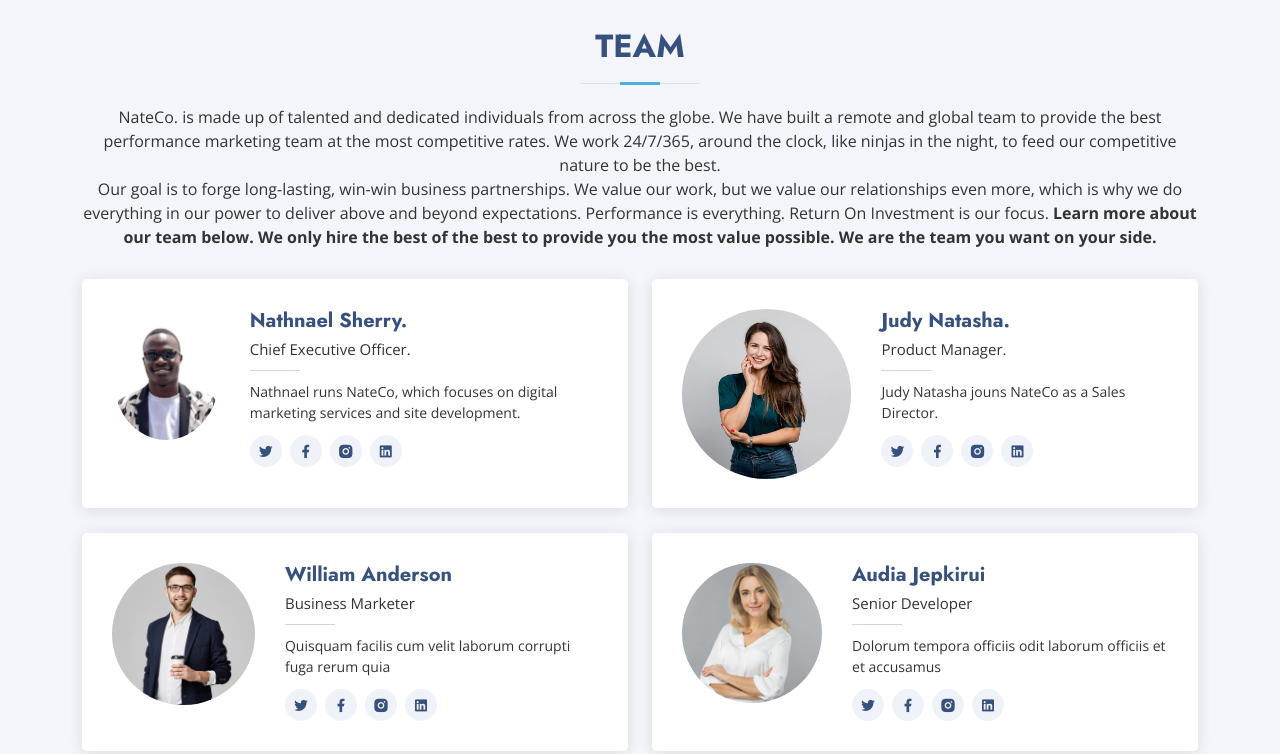
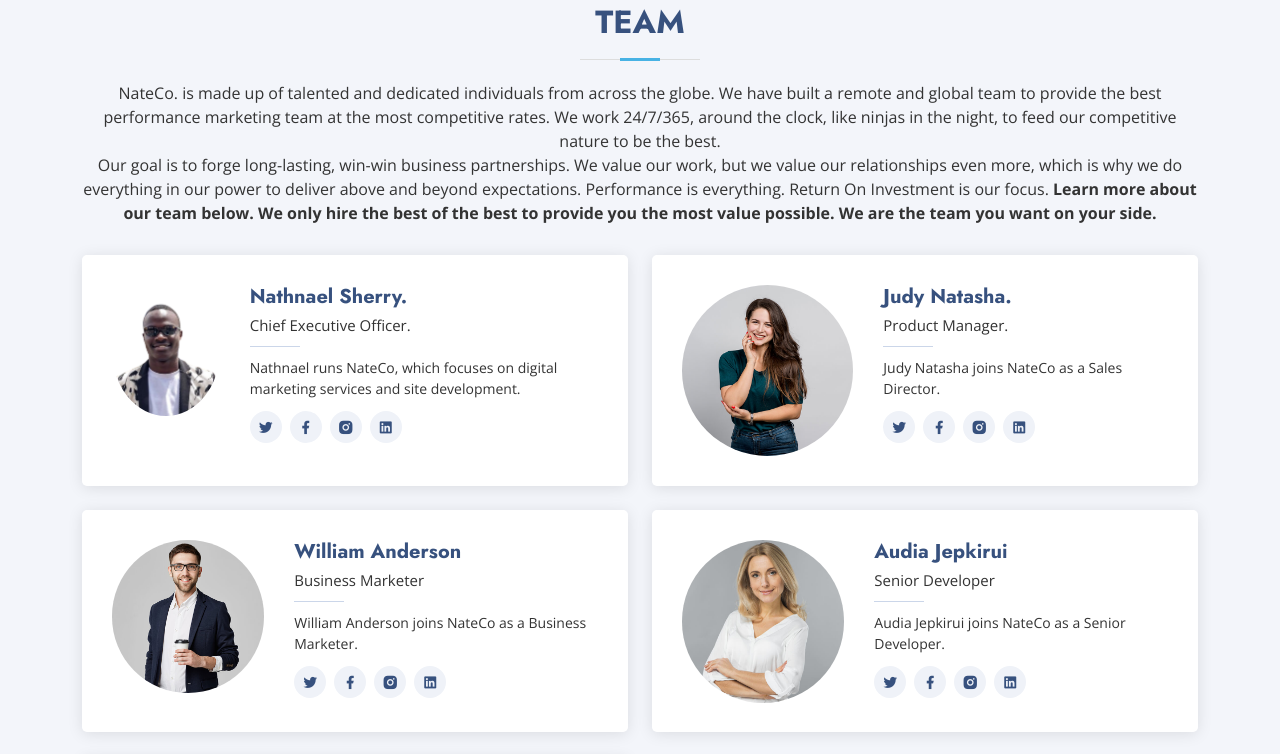
Before and after one commit to Nathnael-Sherry/NateCo, a plain HTML site: page index.html in a window 1280 px wide. Shown: the part 5130-5884 px from the top of the page. Drawn offline with nearby package versions, Linux system fonts and the light colour scheme.

Commit message:
statement changes

```diff
--- a/index.html
+++ b/index.html
@@ -344,7 +344,7 @@
         <div class="row">
           <div class="col-lg-9 text-center text-lg-start">
             <h3>Call To Action</h3>
-            <p> Duis aute irure dolor in reprehenderit in voluptate velit esse cillum dolore eu fugiat nulla pariatur. Excepteur sint occaecat cupidatat non proident, sunt in culpa qui officia deserunt mollit anim id est laborum.</p>
+            <p>Get in touch wih us now and get a 10% discount offer.</p>
           </div>
           <div class="col-lg-3 cta-btn-container text-center">
             <a class="cta-btn align-middle" href="#">Call To Action</a>
@@ -487,7 +487,7 @@
               <div class="member-info">
                 <h4>Nathnael Sherry.</h4>
                 <span>Chief Executive Officer.</span>
-                <p>Nathnael runs NateCo, which focuses on digital marketing services and site development.</p>
+                <p>Nathnael runs NateCo, which focuses on digital marketing services and site development.</p>
                 <div class="social">
                   <a href=""><i class="ri-twitter-fill"></i></a>
                   <a href=""><i class="ri-facebook-fill"></i></a>
@@ -504,7 +504,7 @@
               <div class="member-info">
                 <h4>Judy Natasha.</h4>
                 <span>Product Manager.</span>
-                <p>Judy Natasha jouns NateCo as a Sales Director.</p>
+                <p>Judy Natasha joins NateCo as a Sales Director.</p>
                 <div class="social">
                   <a href=""><i class="ri-twitter-fill"></i></a>
                   <a href=""><i class="ri-facebook-fill"></i></a>
@@ -521,7 +521,7 @@
               <div class="member-info">
                 <h4>William Anderson</h4>
                 <span>Business Marketer</span>
-                <p>Quisquam facilis cum velit laborum corrupti fuga rerum quia</p>
+                <p>William Anderson joins NateCo as a Business Marketer.</p>
                 <div class="social">
                   <a href=""><i class="ri-twitter-fill"></i></a>
                   <a href=""><i class="ri-facebook-fill"></i></a>
@@ -538,7 +538,7 @@
               <div class="member-info">
                 <h4>Audia Jepkirui</h4>
                 <span>Senior Developer</span>
-                <p>Dolorum tempora officiis odit laborum officiis et et accusamus</p>
+                <p>Audia Jepkirui joins NateCo as a Senior Developer.</p>
                 <div class="social">
                   <a href=""><i class="ri-twitter-fill"></i></a>
                   <a href=""><i class="ri-facebook-fill"></i></a>
@@ -555,7 +555,7 @@
               <div class="member-info">
                 <h4>Amanda Jepson</h4>
                 <span>Data Analyst</span>
-                <p>Dolorum tempora officiis odit laborum officiis et et accusamus</p>
+                <p>Amanda Jepson joins NateCo as a Data Analyst</p>
                 <div class="social">
                   <a href=""><i class="ri-twitter-fill"></i></a>
                   <a href=""><i class="ri-facebook-fill"></i></a>
```
